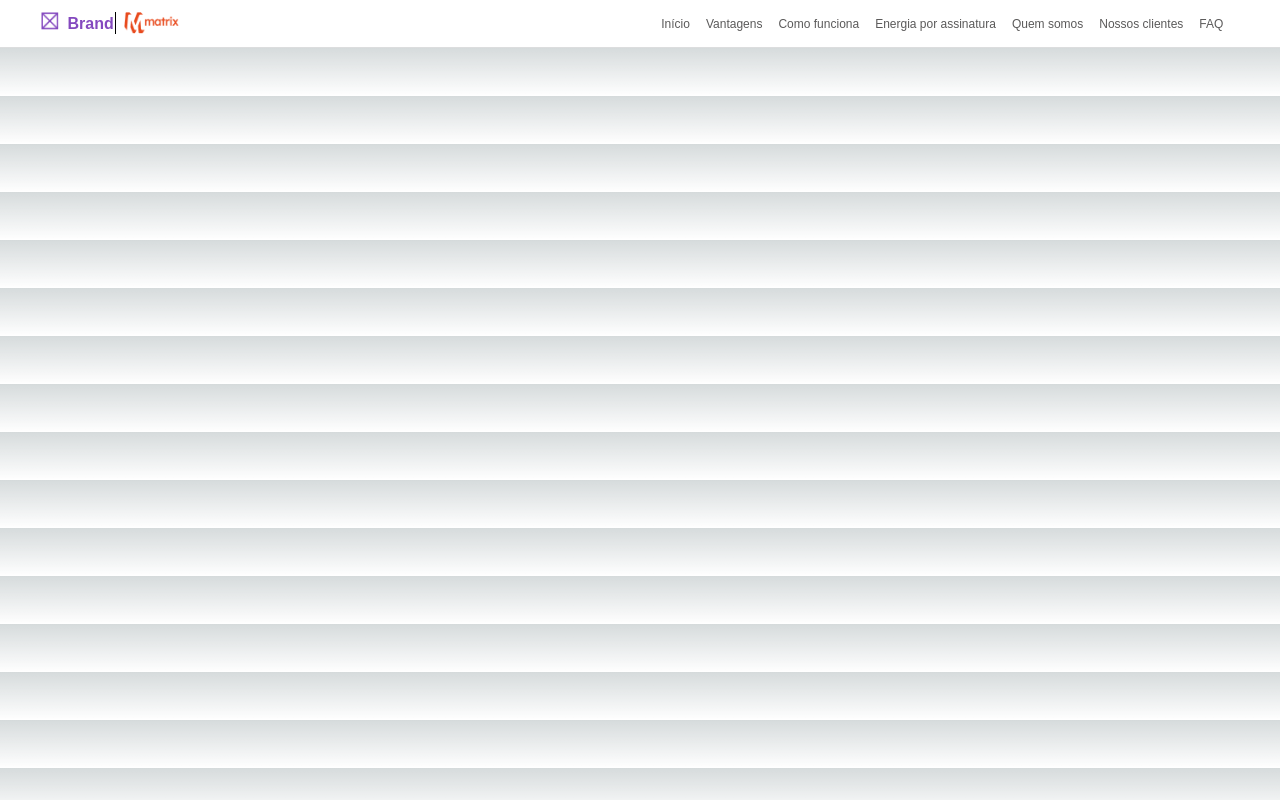
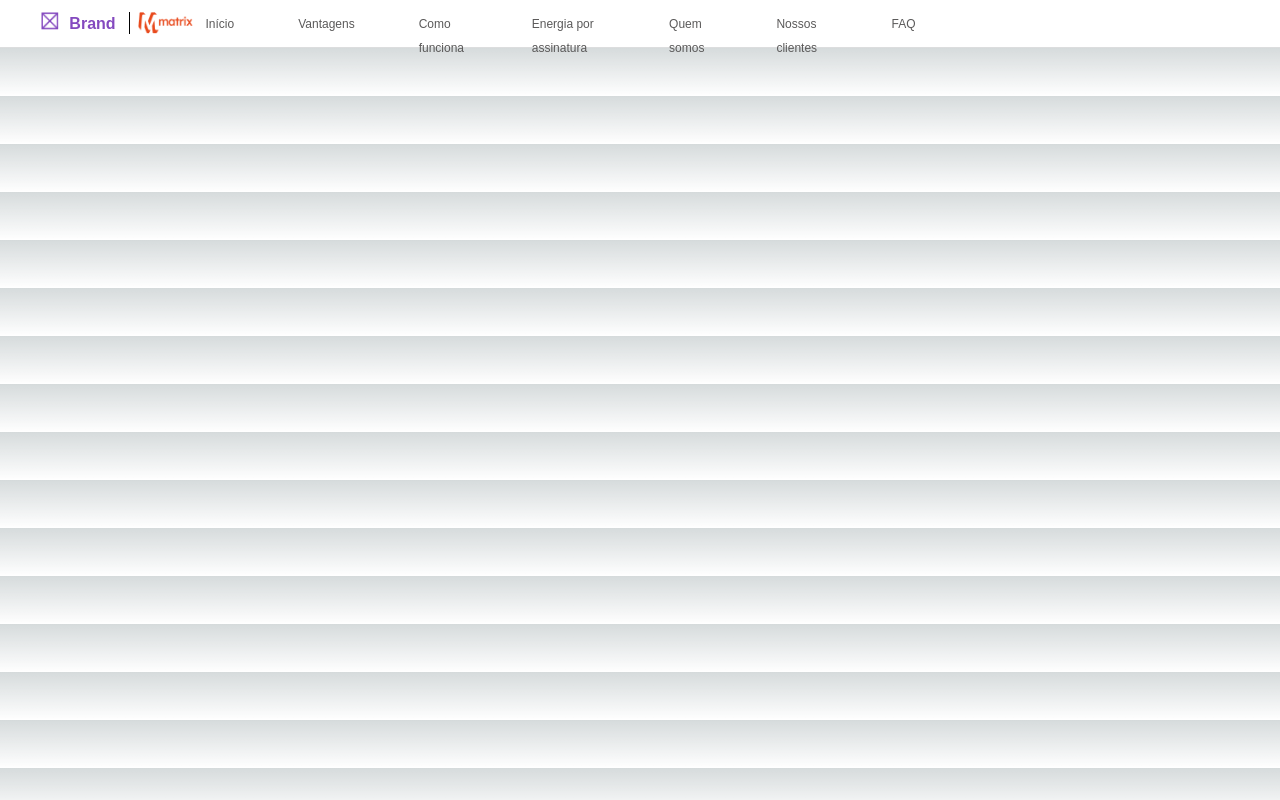
Before and after one commit to MelTami/LP-Whitelabel, a Next.js app: page / in a window 1280 px wide. Built offline with nearby package versions, Linux system fonts and the light colour scheme.

Commit message:
tailwind css implantation

```diff
--- a/src/components/Header/Header.module.css
+++ b/src/components/Header/Header.module.css
@@ -12,7 +12,6 @@
 }
 .logo {
   display: flex;
-  margin-right: 350px;
   width: 164.66px;
   height: 24px;
   top: 11.7px;
--- a/src/components/Navbar/Navbar.module.css
+++ b/src/components/Navbar/Navbar.module.css
@@ -1,5 +1,4 @@
 .navbar {
-  display: flex;
   font-family: "Lexend", sans-serif;
   font-size: 12px;
   font-weight: 400;
@@ -9,10 +8,4 @@
   opacity: 0px;
   justify-content: end;
   color: #5b5a5a;
-  gap: 16px;
-  overflow: hidden;
 }
-.item {
-  float: left;
-  margin-right: 16px;
-}
--- a/src/components/Navbar/Navbar.tsx
+++ b/src/components/Navbar/Navbar.tsx
@@ -4,14 +4,14 @@ import style from "./Navbar.module.css";
 export function Navbar() {
   return (
     <nav className={style.navbar}>
-      <ul>
-        <li className={style.item}>Início</li>
-        <li className={style.item}>Vantagens</li>
-        <li className={style.item}>Como funciona</li>
-        <li className={style.item}>Energia por assinatura</li>
-        <li className={style.item}>Quem somos</li>
-        <li className={style.item}>Nossos clientes</li>
-        <li className={style.item}>FAQ</li>
+      <ul className="flex gap-16 font-lexend font-normal">
+        <li>Início</li>
+        <li>Vantagens</li>
+        <li>Como funciona</li>
+        <li>Energia por assinatura</li>
+        <li>Quem somos</li>
+        <li>Nossos clientes</li>
+        <li>FAQ</li>
       </ul>
     </nav>
   );
```
